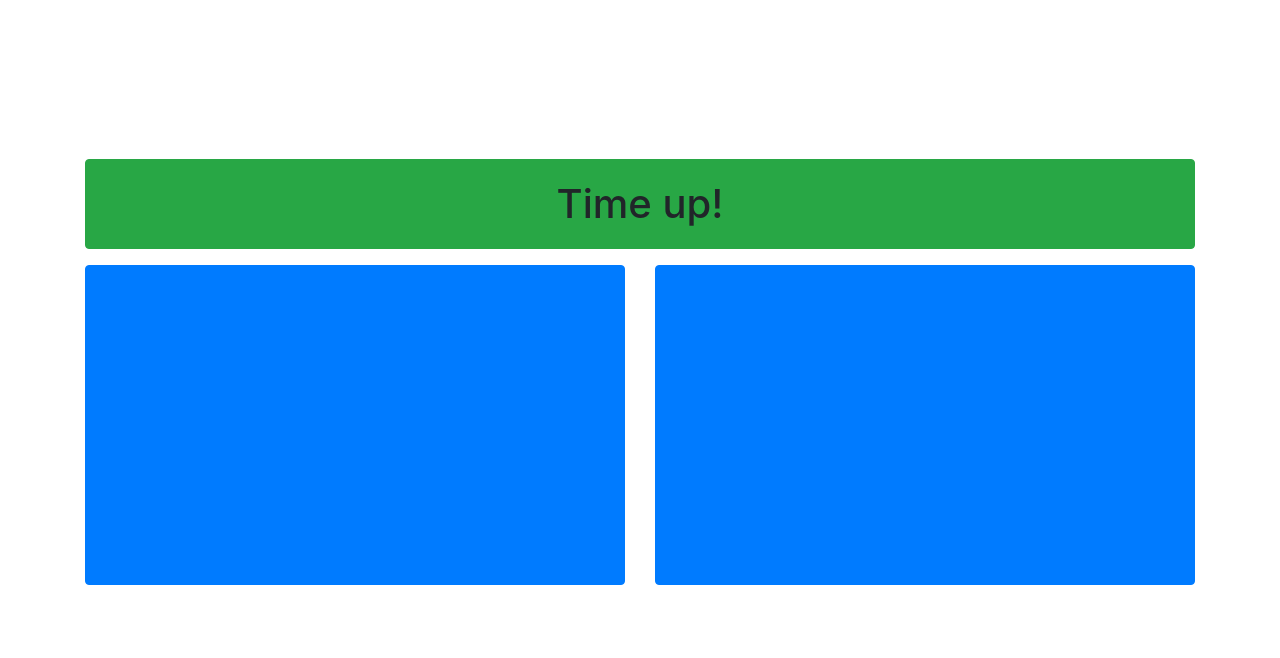
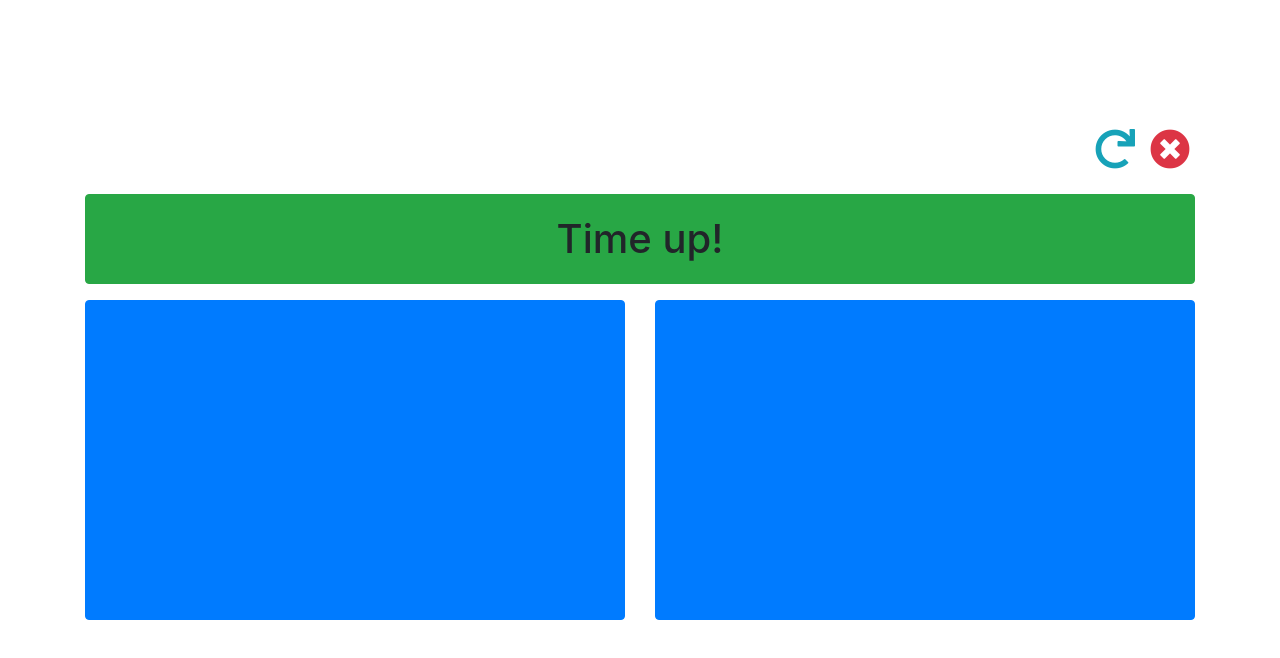
Before and after one commit to hayderhassan/memory-app, a plain HTML site: page game.html in a window 1280 px wide. Drawn offline with nearby package versions, Linux system fonts and the light colour scheme.

Commit message:
Add icons

```diff
--- a/css/styles.css
+++ b/css/styles.css
@@ -1,10 +1,11 @@
 * {
   margin: auto;
-  background-color: white !important;
+  background-color: white;
 }
 
 .row {
   /* border: 1px solid red; */
+  padding: 10px 0px;
 }
 
 .col {
@@ -19,6 +20,10 @@
   align-items: center;
 }
 
+.jumbotron {
+  background-color: white;
+}
+
 .number-card {
   height: 20em;
   padding: 5px;
@@ -27,3 +32,25 @@
 p {
   font-size: 10em;
 }
+
+.game-icon {
+  /* border: 1px solid red; */
+  padding: 5px;
+  font-size: 2.5em;
+  cursor: pointer;
+}
+
+#icon-container {
+  /* border: 1px solid green; */
+  text-align: right;
+}
+
+#restart-icon, #exit-icon {
+  transition: 0.9s;
+}
+
+#restart-icon:hover, #exit-icon:hover {
+  color: black !important;
+  transition: 0.9s;
+  transform: rotate(180deg);
+}
--- a/game.html
+++ b/game.html
@@ -5,12 +5,24 @@
   <meta charset="utf-8">
   <meta name="viewport" content="width=device-width, initial-scale=1">
   <link rel="stylesheet" href="https://stackpath.bootstrapcdn.com/bootstrap/4.2.1/css/bootstrap.min.css" integrity="sha384-GJzZqFGwb1QTTN6wy59ffF1BuGJpLSa9DkKMp0DgiMDm4iYMj70gZWKYbI706tWS" crossorigin="anonymous">
+  <link rel="stylesheet" href="https://use.fontawesome.com/releases/v5.6.3/css/all.css" integrity="sha384-UHRtZLI+pbxtHCWp1t77Bi1L4ZtiqrqD80Kn4Z8NTSRyMA2Fd33n5dQ8lWUE00s/" crossorigin="anonymous">
   <link rel="stylesheet" href="css/styles.css">
 </head>
 
 <body>
 <div class="jumbotron jumbotron-fluid vertical-center">
   <div class="container">
+    <div class="row text-center">
+      <div class="col text-center">
+      </div>
+      <div class="col text-center">
+      </div>
+
+      <div id="icon-container" class="col">
+        <i id="restart-icon" class="game-icon fas fa-redo text-info" data-toggle="tooltip" data-placement="top" title="Restart Current Level"></i>
+        <i id="exit-icon" class="game-icon fas fa-times-circle text-danger" data-toggle="tooltip" data-placement="top" title="Exit Game"></i>
+      </div>
+    </div>
     <div class="row text-center">
       <div class="col text-center">
         <div class="card border-success bg-success mb-3">
--- a/js/scripts.js
+++ b/js/scripts.js
@@ -1,4 +1,8 @@
 $( document ).ready(function() {
+
+  $(function () {
+    $('[data-toggle="tooltip"]').tooltip()
+  });
 
 // This code is to filter the input and select the next input box
 
```
Also changed, not shown: index.html (+1 -0 lines).
